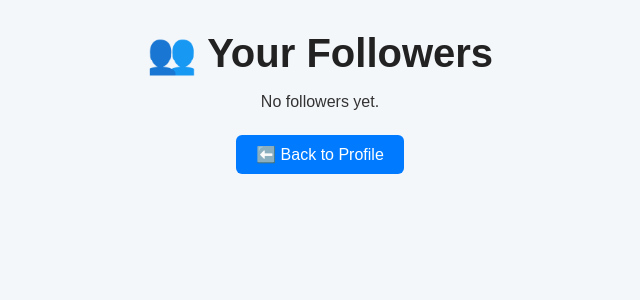
After one commit to Gicheru-yvonne/instaclone-cloud-app, a FastAPI app: template templates/followers.html in a window 1280 px wide. The commit adds this page. Shown: the top 300 px of the page, without its empty margins (320-960 px from the left). Run offline with FastAPI, Linux system fonts and the light colour scheme; the template is opened without the code that fills it, so the values that code supplies are empty.

Commit message:
Add in clickable numbers for the number of followers and following

```diff
--- a/main.py
+++ b/main.py
@@ -237,23 +237,82 @@ async def profile_page(request: Request):
     try:
         decoded = verify_token(request)
         username = decoded.get("email").split("@")[0].lower()
+        uid = decoded.get("uid") or decoded.get("sub")
 
-
+        # ✅ Get the posts for the current user
         posts_query = (
             db.collection("Post")
             .where("Username", "==", username)
             .order_by("Date", direction=firestore.Query.DESCENDING)
             .stream()
         )
-
         posts = [post.to_dict() for post in posts_query]
 
+        # ✅ Get followers and following from the 'User' collection
+        user_doc = db.collection("User").document(uid).get()
+        if user_doc.exists:
+            user_data = user_doc.to_dict()
+            followers = user_data.get("followers", [])
+            following = user_data.get("following", [])
+        else:
+            followers = []
+            following = []
+
+        # ✅ Pass followers_count and following_count to the template
         return templates.TemplateResponse("profile.html", {
             "request": request,
             "posts": posts,
-            "username": username
+            "username": username,
+            "followers_count": len(followers),
+            "following_count": len(following)
         })
 
     except Exception as e:
         print("❌ Error fetching profile posts:", e)
         return RedirectResponse("/login")
+
+@app.get("/followers", response_class=HTMLResponse)
+async def followers_page(request: Request):
+    try:
+        decoded = verify_token(request)
+        uid = decoded.get("uid") or decoded.get("sub")
+
+        user_doc = db.collection("User").document(uid).get()
+        followers = user_doc.to_dict().get("followers", []) if user_doc.exists else []
+
+        # Fetch follower emails or info
+        follower_details = []
+        for follower_uid in followers:
+            doc = db.collection("User").document(follower_uid).get()
+            if doc.exists:
+                follower_details.append(doc.to_dict().get("email"))
+
+        return templates.TemplateResponse("followers.html", {
+            "request": request,
+            "followers": follower_details
+        })
+    except:
+        return RedirectResponse("/login")
+
+@app.get("/following", response_class=HTMLResponse)
+async def following_page(request: Request):
+    try:
+        decoded = verify_token(request)
+        uid = decoded.get("uid") or decoded.get("sub")
+
+        user_doc = db.collection("User").document(uid).get()
+        following = user_doc.to_dict().get("following", []) if user_doc.exists else []
+
+        # Fetch following emails or info
+        following_details = []
+        for following_uid in following:
+            doc = db.collection("User").document(following_uid).get()
+            if doc.exists:
+                following_details.append(doc.to_dict().get("email"))
+
+        return templates.TemplateResponse("following.html", {
+            "request": request,
+            "following": following_details
+        })
+    except:
+        return RedirectResponse("/login")
--- /dev/null
+++ b/templates/followers.html
@@ -0,0 +1,20 @@
+<!DOCTYPE html>
+<html>
+<head>
+    <title>Followers</title>
+    <link rel="stylesheet" href="/static/styles.css">
+</head>
+<body>
+    <h1>👥 Your Followers</h1>
+    {% if followers %}
+        <ul>
+            {% for email in followers %}
+                <li>{{ email }}</li>
+            {% endfor %}
+        </ul>
+    {% else %}
+        <p>No followers yet.</p>
+    {% endif %}
+    <a href="/profile"><button>⬅️ Back to Profile</button></a>
+</body>
+</html>
```
Also changed, not shown: templates/following.html (added, +22 -0 lines), templates/profile.html (+7 -0 lines).
